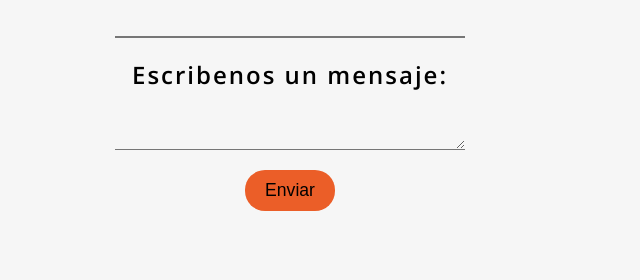
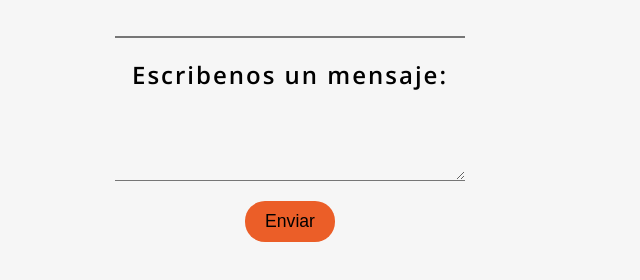
Before and after one commit to MatiCasiba/drumstore, a website built with Vite: page src/pages/contacto/contacto.html in a window 1280 px wide. Shown: the part 528-808 px from the top of the page, 0-640 px from the left. Built offline with nearby package versions, Linux system fonts and the light colour scheme; grey boxes are pictures that could not be loaded.

Commit message:
Ajustando el elemento textarea de contacto

```diff
--- a/src/sass/pages/_contacto.scss
+++ b/src/sass/pages/_contacto.scss
@@ -14,6 +14,11 @@ label{
         }
     }
 
+}
+textarea{
+    resize: vertical;
+    height: 80px;
+    max-height: 200px;
 }
 
 .formulario {
```
Also changed, not shown: README.md.
